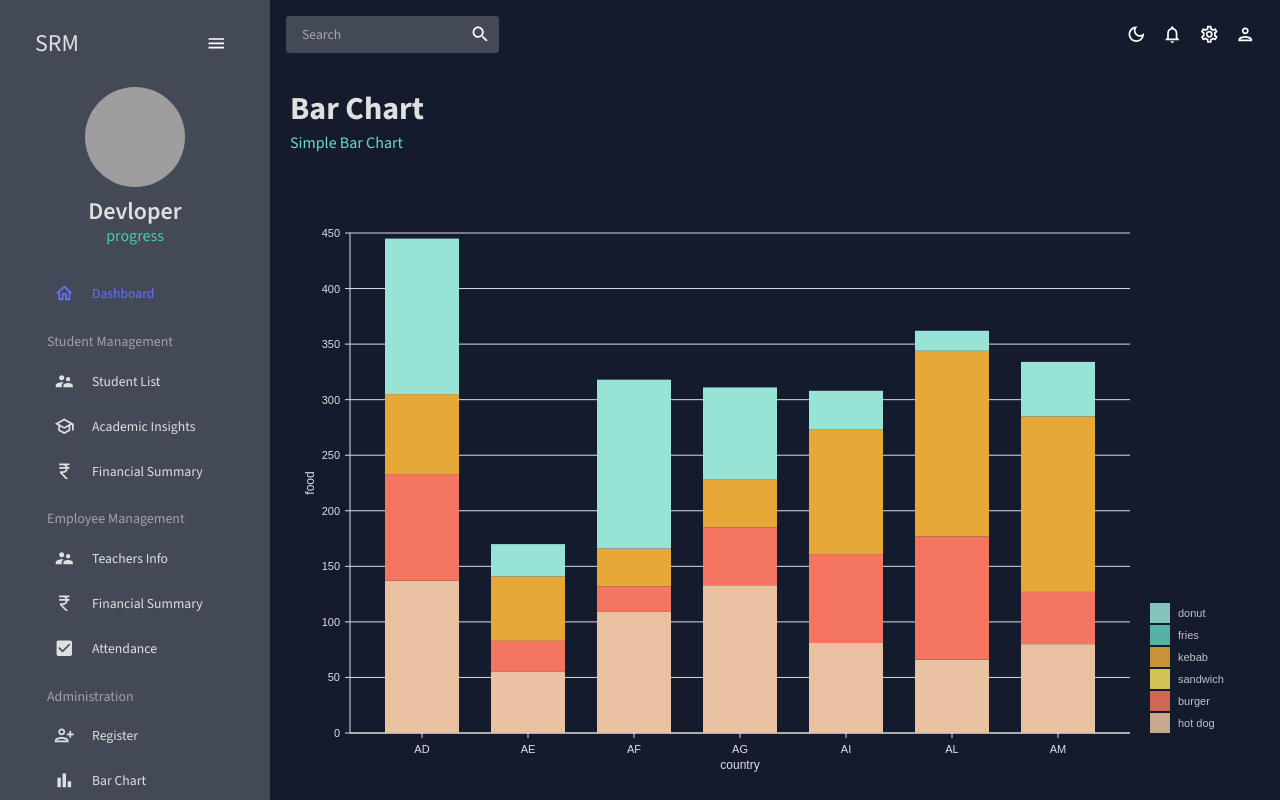
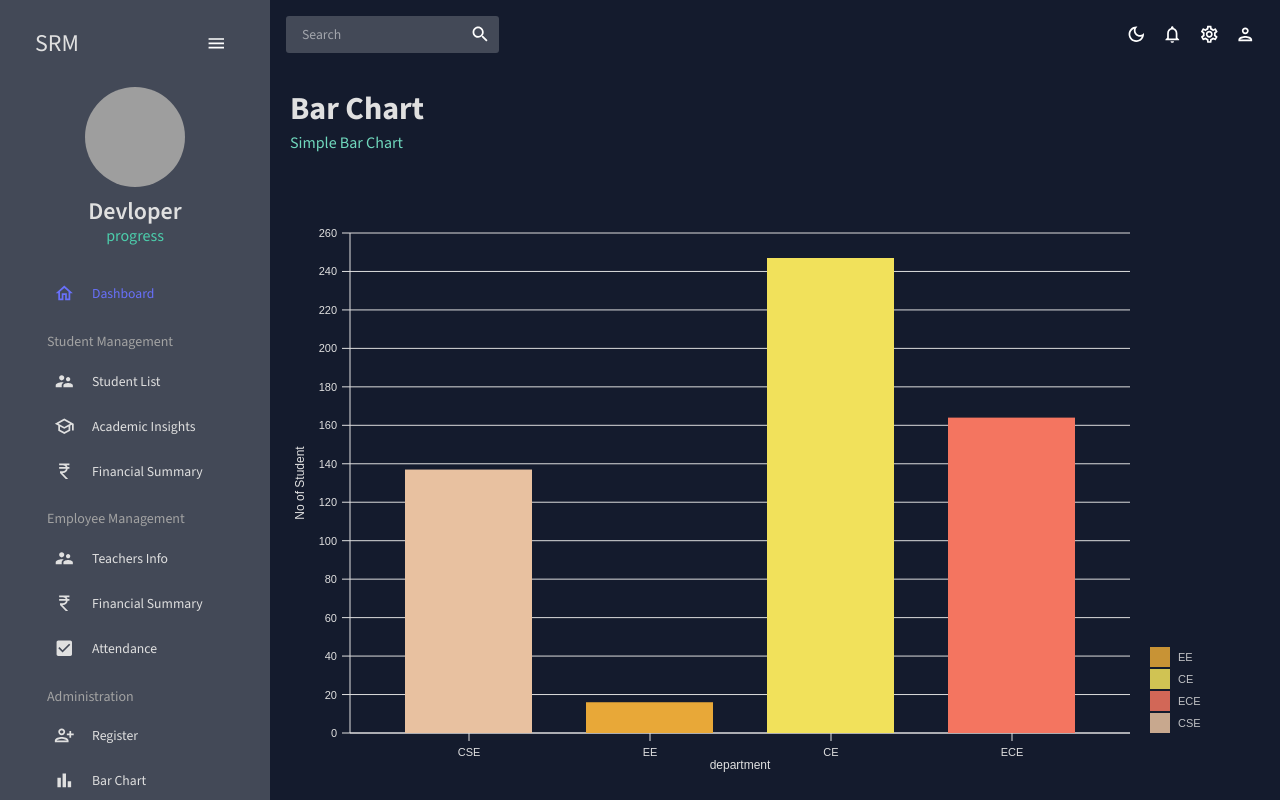
Before and after one commit to manish7479dlp/Dashboard, a React (Create React App) app: page /barchart in a window 1280 px wide. Built offline with nearby package versions, Linux system fonts and the light colour scheme; grey boxes are pictures that could not be loaded.

Commit message:
update: set dynamic data fetch

```diff
--- a/src/components/BarChart.jsx
+++ b/src/components/BarChart.jsx
@@ -1,11 +1,38 @@
 import { useTheme } from "@mui/material";
 import { ResponsiveBar } from "@nivo/bar";
 import { tokens } from "../theme";
-import { mockBarData as data } from "../assets/TempData";
+// import { mockBarData as data } from "../assets/TempData";
 
 const BarChart = ({ isDashboard = false }) => {
   const theme = useTheme();
   const colors = tokens(theme.palette.mode);
+  const indexBy = "department"
+  const bottomTitle= indexBy
+  const leftTitle = "No of Student"
+  const departmentName = ["CSE" , "ECE" , "CE" , "EE"]
+
+  const data = [
+    {
+      department: "CSE",
+      CSE: 137,
+
+
+    },{
+      department: "EE",
+      EE: 16,
+
+    },{
+      department: "CE",
+      CE: 247,
+
+    },{
+      department: "ECE",
+      ECE: 164,
+
+    },
+
+]
+
 
   return (
     <ResponsiveBar
@@ -39,14 +66,14 @@ const BarChart = ({ isDashboard = false }) => {
           },
         },
       }}
-      keys={["hot dog", "burger", "sandwich", "kebab", "fries", "donut"]}
-      indexBy="country"
+      keys={departmentName}
+      indexBy={indexBy}
       margin={{ top: 50, right: 130, bottom: 50, left: 60 }}
       padding={0.3}
       valueScale={{ type: "linear" }}
       indexScale={{ type: "band", round: true }}
       colors={{ scheme: "nivo" }}
-      isInteractive={false}
+      isInteractive={true}
       defs={[
         {
           id: "dots",
@@ -74,20 +101,20 @@ const BarChart = ({ isDashboard = false }) => {
       axisTop={null}
       axisRight={null}
       axisBottom={{
-        tickSize: 5,
+        tickSize: 8,
         tickPadding: 5,
         tickRotation: 0,
-        legend: isDashboard ? undefined : "country", // changed
+        legend: isDashboard ? undefined : bottomTitle, // changed
         legendPosition: "middle",
         legendOffset: 32,
       }}
       axisLeft={{
-        tickSize: 5,
+        tickSize: 8,
         tickPadding: 5,
         tickRotation: 0,
-        legend: isDashboard ? undefined : "food", // changed
+        legend: isDashboard ? undefined : leftTitle, // changed
         legendPosition: "middle",
-        legendOffset: -40,
+        legendOffset: -50,
       }}
       enableLabel={false}
       labelSkipWidth={12}
```
